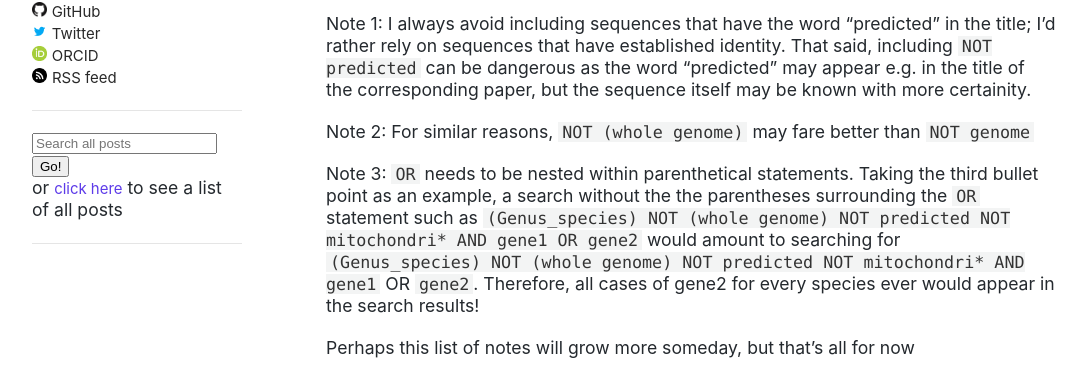
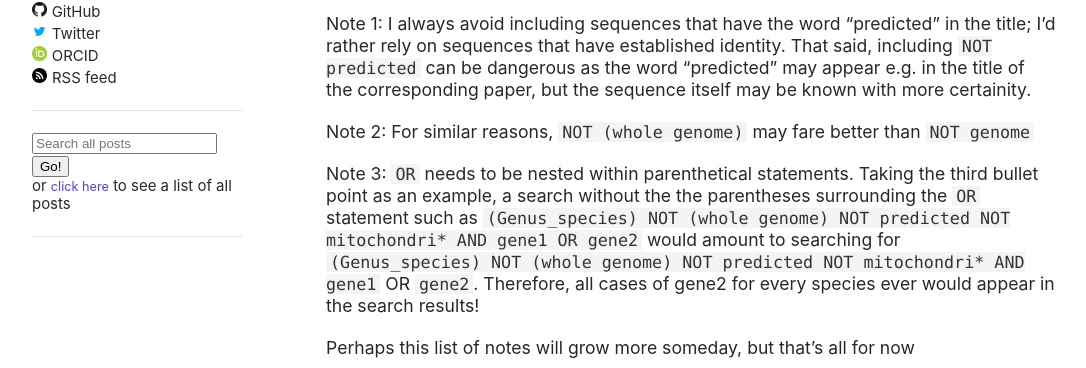
Before and after one commit to vbaliga/vbaliga.github.io, a Jekyll site: the page built from index.html, in a window 1280 px wide. Shown: the part 504-872 px from the top of the page, without its empty margins (96-1182 px from the left). Built offline with Jekyll 4.4.1, drawn with Linux system fonts in a browser that asks for light colours; a script that is not in the unit is left out; comment, search, counter and statistics services are not loaded.

Commit message:
ensure text at bottom of sidebar header is also 0.85em

```diff
--- a/_layouts/default.html
+++ b/_layouts/default.html
@@ -42,7 +42,7 @@
           <input type="submit" value="Go!" />
         </form>
 
-        <p style="margin: 0; padding-top:0;">or <a style="color:#5D3BE9;font-size:0.85em;" href={{"/archive"}}>click here</a> to see a list of all posts</p>
+        <p style="margin: 0; padding-top:0;font-size:0.85em;">or <a style="color:#5D3BE9;font-size:0.85em;" href={{"/archive"}}>click here</a> to see a list of all posts</p>
 
         <br>
 
```
